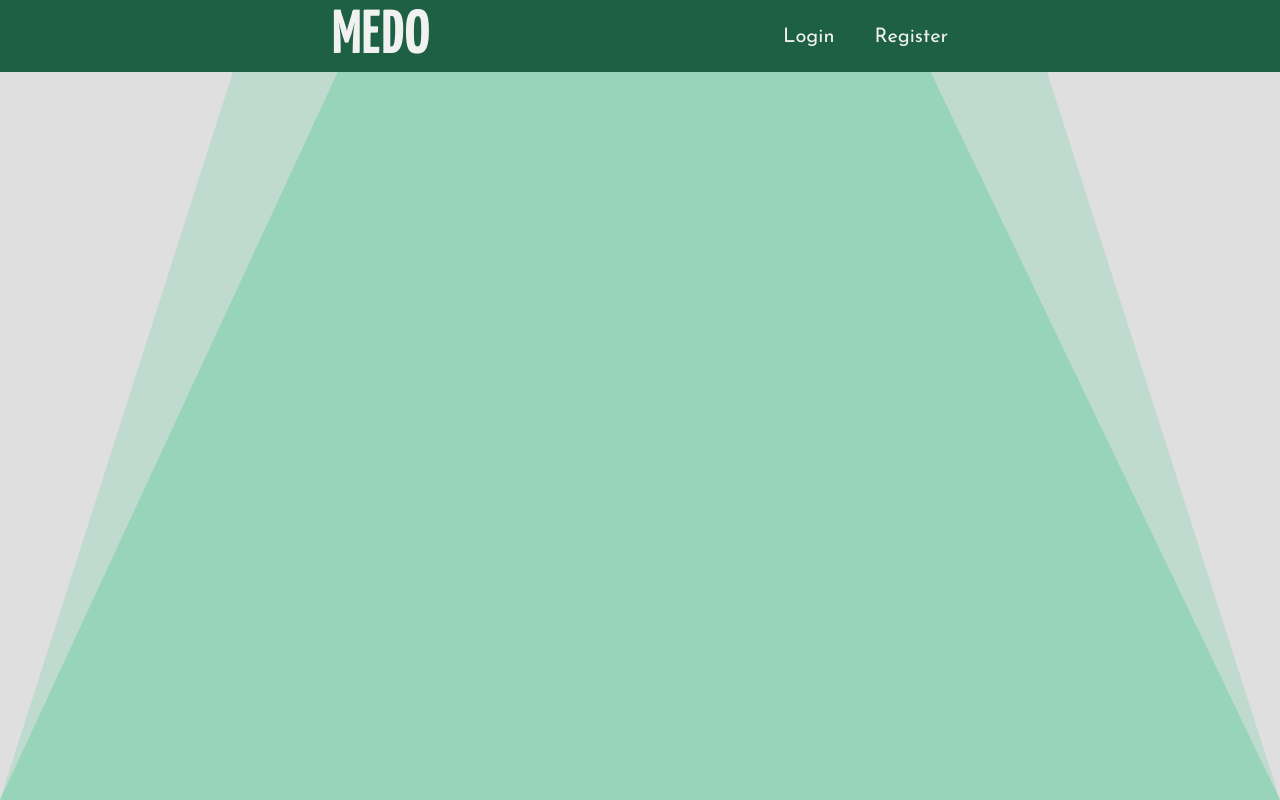
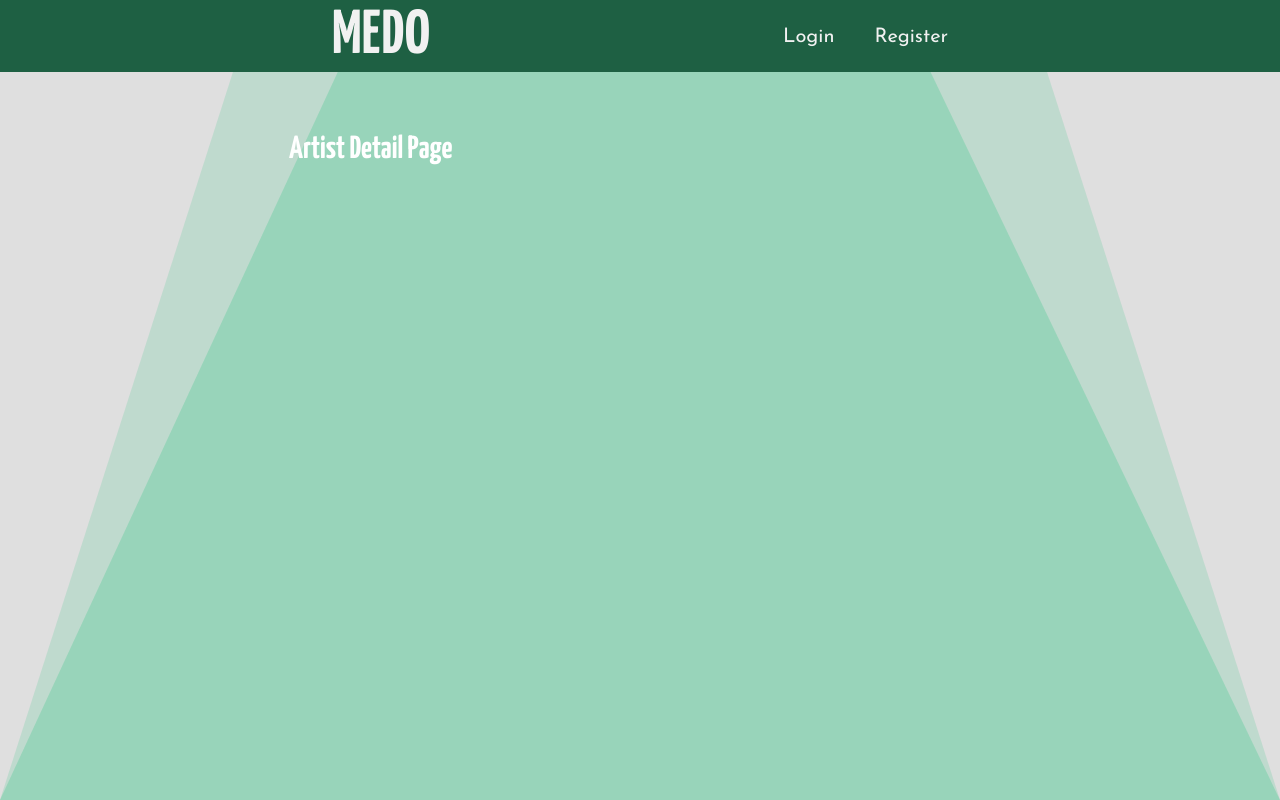
Before and after one commit to mpaitgt/recordshare, a React (Create React App) app in the folder client/: page /artists/1 in a window 1280 px wide. Built offline with nearby package versions, Linux system fonts and the light colour scheme; no server answers.

Commit message:
organizing components and working on getting artist details page set up with the id

```diff
--- a/client/src/App.js
+++ b/client/src/App.js
@@ -1,10 +1,11 @@
 import React from 'react';
 import {BrowserRouter as Router, Route, Switch} from 'react-router-dom';
 import Container from './Components/Container';
-import Navbar from './Components/Navbar';
+import Navbar from './Components/Navbar/Navbar';
 import Register from './Pages/Register';
 import Login from './Pages/Login';
 import Detail from './Pages/Detail';
+import ArtistDetail from './Pages/ArtistDetail';
 import Search from './Pages/Search';
 
 function App() {
@@ -13,6 +14,7 @@ function App() {
       <Navbar />
       <Container>
       <Switch>
+        <Route exact path="/artists/:id" component={ArtistDetail} />
         <Route exact path="/movies/:id" component={Detail} />
         <Route exact path="/login" component={Login}/>
         <Route exact path="/register" component={Register}/>
--- a/client/src/Components/MusicCard.js
+++ b/client/src/Components/ContentCard/MusicCard.js
@@ -1,6 +1,6 @@
 import React from 'react';
 import {Link} from 'react-router-dom';
-import Text from '../Components/Text';
+import Text from '../Text';
 import styled from '@emotion/styled';
 
 const ALBUM = styled.div`
@@ -17,9 +17,9 @@ const ALBUM = styled.div`
 
 
 function MusicCard(props) {
-  console.log(props.content.images);
+
   return (
-    // <Link to={`/movies/${props.content.id}`}>
+    <Link to={`/artists/${props.content.id}`}>
       <ALBUM>
         <img
           src={props.content.images.length > 0 ? props.content.images[0].url : null}
@@ -29,7 +29,7 @@ function MusicCard(props) {
         />
         <Text variant="h4">{props.content.name}</Text>
       </ALBUM>
-    // </Link>
+    </Link>
   )
 }
 
--- /dev/null
+++ b/client/src/Pages/ArtistDetail.js
@@ -0,0 +1,65 @@
+import React from 'react';
+import Button from '../Components/Button';
+import spotify from '../Utils/spotify';
+import moment from 'moment';
+
+let styles = {
+  title: {
+    fontFamily: 'var(--headerfont)'
+  },
+  detail: {
+    fontFamily: 'var(--subfont)'
+  }
+}
+
+class ArtistDetail extends React.Component {
+  constructor(props) {
+    super(props)
+    this.state = {
+      artist: {}
+    }
+  }
+
+  // add = e => {
+  //   e.preventDefault();
+  //   const { artist } = this.state;
+  //   omdb.saveMovie({ title: movie.title, id: movie.id })
+  //     .then(res => console.log(res))
+  //     .catch(err => console.log(err))
+  // }
+
+  componentDidMount() {
+    console.log(this.props);
+    spotify.getArtistById(this.props.match.params.id)
+      .then(res => console.log(res))
+      .catch(err => console.log(err));
+  }
+
+  render() {
+    const { artist } = this.state;
+    return (
+      <div style={{ color: 'white', width: '60%', margin: '0 auto' }}>
+        {this.state.artist
+        ?
+        <div>
+          {/* <img
+            src={`https://image.tmdb.org/t/p/w185${movie.poster_path}`}
+            width="200"
+            alt={`${movie.title} movie poster`}
+            className="card-img"
+            style={{ float: 'left',
+            marginRight: '32px' }}
+          /> */}
+          <h1 style={styles.title}>Artist Detail Page</h1>
+          {/* <Button onClick={() => {this.props.history.goBack()}}>Back</Button>
+          <Button onClick={this.add}>Add to Watch List</Button> */}
+        </div>
+        :
+        <h1>Loading</h1>
+        }
+      </div>
+    )
+  }
+}
+
+export default ArtistDetail;
--- a/client/src/Pages/Search.js
+++ b/client/src/Pages/Search.js
@@ -2,9 +2,9 @@ import React, {Component} from 'react';
 // import Container from '../Components/Container';
 import Card from '../Components/Card';
 import ContentCard from '../Components/ContentCard/ContentCard';
-import MusicCard from '../Components/MusicCard';
-import SearchBar from '../Components/SearchBar';
-import SearchBtn from '../Components/SearchBtn';
+import MusicCard from '../Components/ContentCard/MusicCard';
+import SearchBar from '../Components/SearchContent/SearchBar';
+import SearchBtn from '../Components/SearchContent/SearchBtn';
 import Button from '../Components/Button';
 import Transition from '../Components/Transition';
 import Text from '../Components/Text';
@@ -12,7 +12,7 @@ import {Container, Row, Col} from 'react-grid-system';
 import styled from '@emotion/styled';
 import omdb from '../Utils/omdb';
 import spotify from '../Utils/spotify';
-import SearchCard from '../Components/SearchCard';
+import SearchCard from '../Components/SearchContent/SearchCard';
 
 class Search extends Component {
   state = {
@@ -28,7 +28,7 @@ class Search extends Component {
     if (this.state.search_type == 'Watch') {
       omdb.getMovieByTerm(this.state.search)
       .then(res => {
-        console.log(res.data);
+        // console.log(res.data);
         if (res.data.length === 0) {
           this.setState({ results: false })
         } else {
@@ -38,9 +38,9 @@ class Search extends Component {
       .catch(err => console.log(err));
     }
     else if (this.state.search_type == 'Listen') {
-      spotify.getTracks(this.state.search)
+      spotify.getArtists(this.state.search)
         .then(res => {
-          console.log(res.data)
+          // console.log(res.data)
           if (res.data.length === 0) {
             this.setState({ results: false })
           } else {
--- a/client/src/Utils/spotify.js
+++ b/client/src/Utils/spotify.js
@@ -1,6 +1,9 @@
 import axios from 'axios';
 export default {
-  getTracks: function(artist) {
-    return axios.get(`/api/music/tracks/${artist}`);
+  getArtists: function(artist) {
+    return axios.get(`/api/music/artists/${artist}`);
+  },
+  getArtistById: function(id) {
+    return axios.get(`/api/music/artists/${id}`);
   }
 }
```
Also changed, not shown: client/src/Components/SearchContent/SearchCard.js (renamed from client/src/Components/SearchCard.js, +6 -6 lines), client/src/Components/Navbar/Navbar.js (renamed from client/src/Components/Navbar.js), client/src/Components/Navbar/Path.js (renamed from client/src/Components/Path.js), client/src/Components/SearchContent/SearchBar.js (renamed from client/src/Components/SearchBar.js), client/src/Components/SearchContent/SearchBtn.js (renamed from client/src/Components/SearchBtn.js), 1 other file (tests, documents, lock files or other folders).
